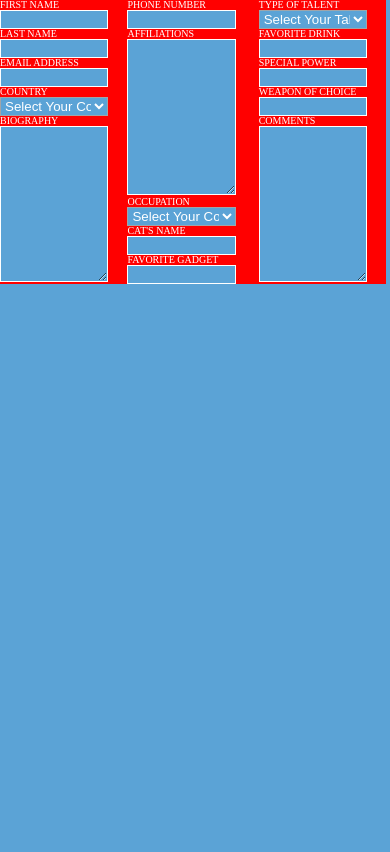
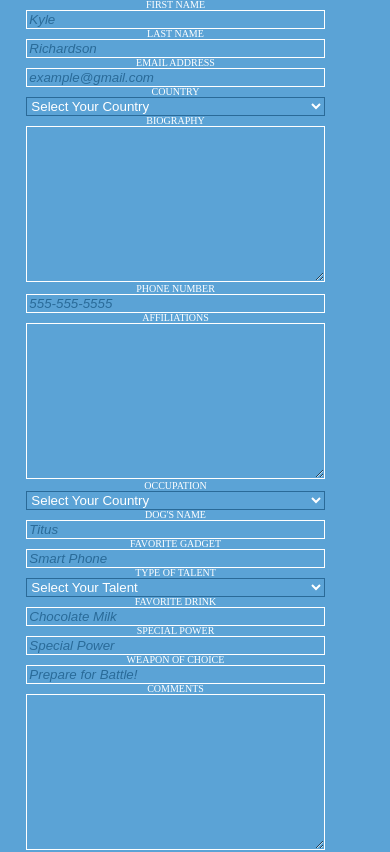
Before and after one commit to skrich-x/2.2-responsive-exercises, a plain HTML site: page Forms/form.html in a window 390 px wide. Drawn offline with Linux system fonts and the light colour scheme; files that its build step writes are made by us from their sources.

Commit message:
Responisve Tablet and Mobile Complete

```diff
--- a/Forms/form.css
+++ b/Forms/form.css
@@ -16,7 +16,7 @@ body{
 }
 
 .column1{
-  float: left;
+  display:inline-block;
    width: 33%;
    }
 
@@ -26,9 +26,17 @@ body{
  }
 
 .column3{
-  float: right;
+  display:inline-block;
   width: 33%;
   }
+/* to change placeholder styling inside input boxes
+ */
+
+  ::-webkit-input-placeholder {
+  color: #2a6b99 ;
+  font-style: italic;
+}
+
 
 input,
 textarea,
@@ -40,18 +48,45 @@ select{
   border: 1.5px solid white;
 }
 
+
 select{
-  border-color:#A0A5A9;
+    border-color: #2A6A98;
 }
 
 
 /* @media (max-width: 839px) and (min-width: 500px){
-   form{
+
      mobile */
-@media (max-width:499px) {
-  .form{
-    background-color:red;
-    width:99%;
-    display:block;
+ @media screen and (max-width:880px) and (min-width:500px) {
+
+   form {
+     width: 100%;
+     padding: 10%;
+   }
+
+   .column1,
+   .column2,
+   .column3 {
+     width: 45%;
+     height:auto;
+     text-align: center;
+   }
+ }
+
+
+
+@media screen and (max-width:499px) {
+
+  form {
+    width: 100%;
+    padding: 5%;
+  }
+
+  .column1,
+  .column2,
+  .column3 {
+    width: 90%;
+    height:auto;
+    text-align: center;
+  }
 }
-}
--- a/Forms/form.html
+++ b/Forms/form.html
@@ -12,15 +12,16 @@
     <div class="column1">
         <div>
           <h1>First Name</h1>
-          <input type="text">
+          <input type="text"placeholder="Kyle">
+
         </div>
         <div>
           <h1>Last Name</h1>
-          <input type="text">
+          <input type="text"placeholder="Richardson">
         </div>
         <div>
           <h1>Email Address</h1>
-          <input type="text">
+          <input type="text"placeholder="example@gmail.com">
         </div>
         <div>
           <h1>country</h1>
@@ -33,13 +34,14 @@
         </div>
         <div>
           <h1>biography</h1>
-          <textarea name="biography" cols="30" rows="10"></textarea>
+          <textarea name="biography" cols="30" rows="10">
+          </textarea>
         </div>
     </div>
   <div class="column2">
         <div>
           <h1>phone number</h1>
-          <input type="text">
+          <input type="text"placeholder="555-555-5555">
         </div>
         <div>
           <h1>affiliations</h1>
@@ -54,12 +56,12 @@
           </select>
         </div>
         <div>
-          <h1>cat's name</h1>
-          <input type="text">
+          <h1>dog's name</h1>
+          <input type="text"placeholder="Titus">
         </div>
         <div>
           <h1>favorite gadget</h1>
-          <input type="text">
+          <input type="text"placeholder="Smart Phone">
         </div>
   </div>
   <div class="column3">
@@ -74,19 +76,19 @@
         </div>
         <div>
           <h1>favorite drink</h1>
-          <input type="text">
+          <input type="text"placeholder="Chocolate Milk">
         </div>
         <div>
           <h1>special power</h1>
-          <input type="text">
+          <input type="text"placeholder="Special Power">
         </div>
         <div>
           <h1>weapon of choice</h1>
-          <input type="text">
+          <input type="text"placeholder="Prepare for Battle!">
         </div>
         <div>
           <h1>comments</h1>
-          <textarea name="" id="" cols="30" rows="10"></textarea>
+          <textarea name="comments" cols="30" rows="10"></textarea>
         </div>
     </div>
   </div>
--- a/Sushi/sushi.css
+++ b/Sushi/sushi.css
@@ -77,6 +77,7 @@ h1{
     }
 
   }
+
   .sashimi,
   .noodles,
   .roe{
--- a/T-shirts/shirts.css
+++ b/T-shirts/shirts.css
@@ -9,5 +9,9 @@ body{
 }
 
 ul{
-  list-style: none;
+  list-style-type: none;
 }
+
+img{
+  display:inline;
+}
```
Also changed, not shown: T-shirts/shirts.html (+4 -1 lines).
